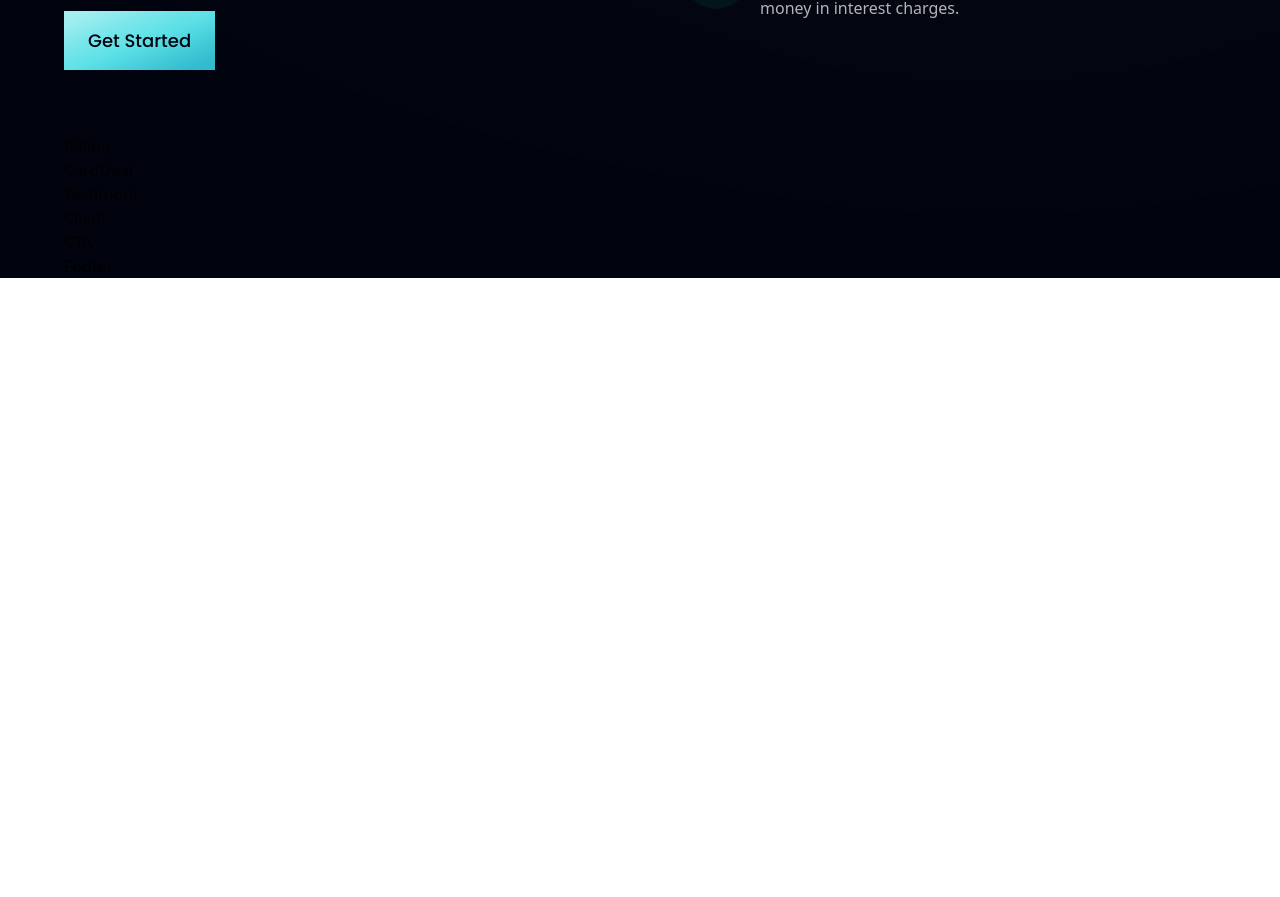
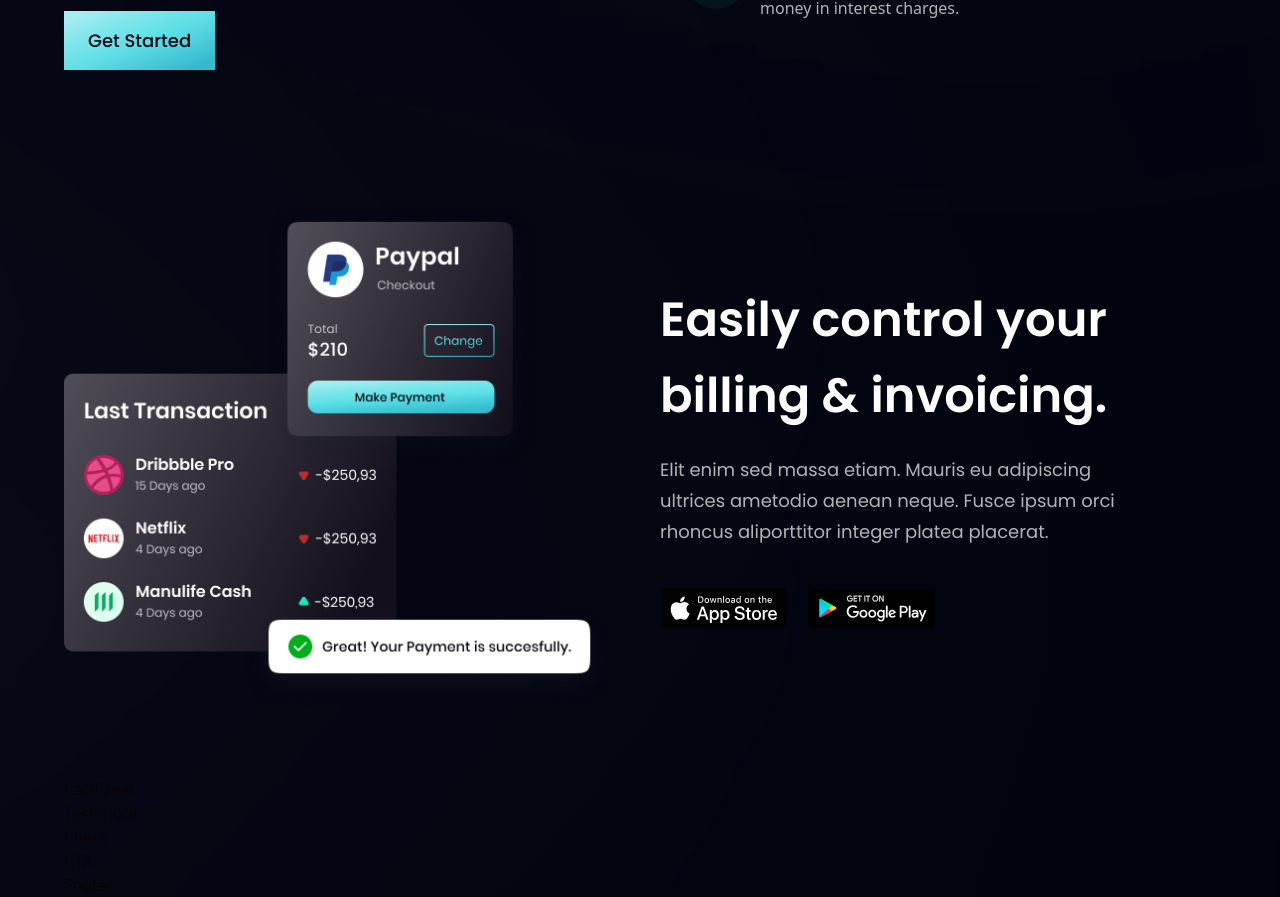
Before and after one commit to AbdullahFathan/modern-bank-web, a React (Vite) app: page / in a window 1280 px wide. Shown: the part 1409-2306 px from the top of the page. Before the commit the page ends 1687 px from the top, so only its background shows below. Built offline with nearby package versions, Linux system fonts and the light colour scheme.

Commit message:
style: add some style at billing section

```diff
--- a/src/components/Billing.jsx
+++ b/src/components/Billing.jsx
@@ -1,4 +1,48 @@
+import { apple, bill, google } from "../assets";
+import styles, { layout } from "../style";
+
 const Billing = () => {
-  return <div>Billing</div>;
+  return (
+    <section id="product" className={layout.sectionReverse}>
+      <div className={layout.sectionImgReverse}>
+        <img
+          src={bill}
+          alt="billing"
+          className="w-[100%] h-[100%] relative z-[5]"
+        />
+
+        {/*Some Gradient */}
+        <div className="absolute z-[3] -left-1/2 top-0 w-[50%] h-[50%] rounded-full white__gradient" />
+        <div className="absolute z-[0] -left-1/2 bottom-0 w-[50%] h-[50%] rounded-full pink__gradient" />
+      </div>
+
+      {/*Text tag*/}
+      <div className={layout.sectionInfo}>
+        <h2 className={styles.heading2}>
+          Easily control your <br className="sm:block hidden" /> billing &
+          invoicing.
+        </h2>
+        <p className={`${styles.paragraph} max-w-[470px] mt-5`}>
+          Elit enim sed massa etiam. Mauris eu adipiscing ultrices ametodio
+          aenean neque. Fusce ipsum orci rhoncus aliporttitor integer platea
+          placerat.
+        </p>
+
+        {/*Button Section */}
+        <div className="flex flex-row flex-warp sm:mt-10 mt-6">
+          <img
+            src={apple}
+            alt="apple_store"
+            className="w-[128px] h-[42px] object-contain mr-5 cursor-pointer"
+          />
+          <img
+            src={google}
+            alt="goole_play"
+            className="w-[128px] h-[42px] object-contain  cursor-pointer"
+          />
+        </div>
+      </div>
+    </section>
+  );
 };
 export default Billing;
```
